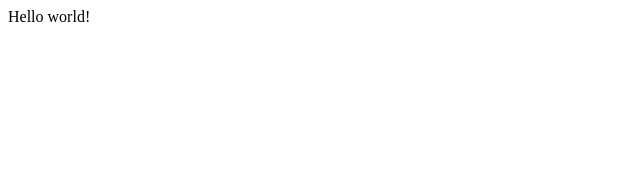
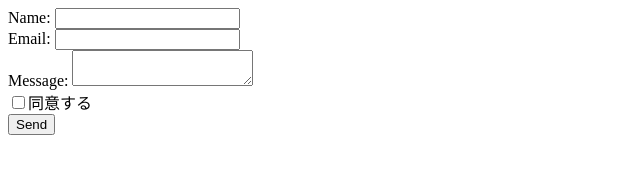
Before and after one commit to akitas-arrow/contact-form-example, a Gatsby site: page / in a window 1280 px wide. Shown: the whole page, without its empty margins (0-640 px from the left). Built offline with nearby package versions, Linux system fonts and the light colour scheme; Gatsby itself is replaced by a stand-in of ours.

Commit message:
フォームテスト

```diff
--- a/package.json
+++ b/package.json
@@ -14,6 +14,7 @@
     "test": "echo \"Write tests! -> https://gatsby.dev/unit-testing\" && exit 1"
   },
   "dependencies": {
+    "formik": "^2.2.6",
     "gatsby": "^2.26.1",
     "react": "^16.12.0",
     "react-dom": "^16.12.0"
--- a/src/pages/index.js
+++ b/src/pages/index.js
@@ -1,5 +1,66 @@
 import React from "react"
+import { Formik, Form, Field, ErrorMessage} from 'formik'
 
 export default function Home() {
-  return <div>Hello world!</div>
+  return (
+    <Formik
+      initialValues={{
+        name:'',
+        email:'',
+        message:'',
+        privacy:false,
+      }}
+      onSubmit={(values, actions) => {
+        alert(JSON.stringify(values, null, 2));
+        actions.setSubmitting(false);
+      }}
+      validate={values => {
+        const emailRegex = /^[A-Z0-9._%+-]+@[A-Z0-9.-]+\.[A-Z]{2,}$/i;
+        const errors = {};
+        if(!values.name) {
+          errors.name = 'Name Required'
+        }
+        if(!values.email || !emailRegex.test(values.email)) {
+          errors.email = 'Valid Email Required'
+        }
+        if(!values.message) {
+          errors.message = 'Message Required'
+        }
+        if(!values.privacy) {
+          errors.privacy = 'Check Required'
+        }
+        return errors;
+      }}
+    >
+      {() => (
+        <Form>
+          <div>
+            <label htmlFor="name">Name: </label>
+            <Field name="name" />
+            <ErrorMessage name="name" />
+          </div>
+
+          <div>
+            <label htmlFor="email">Email: </label>
+            <Field name="email" />
+            <ErrorMessage name="email" />
+          </div>
+
+          <div>
+            <label htmlFor="message">Message: </label>
+            <Field name="message" component="textarea"/>
+            <ErrorMessage name="message" />
+          </div>
+
+          <div>
+            <Field name="privacy" type="checkbox"/>
+            <label htmlFor="privacy">同意する </label>
+            <ErrorMessage name="privacy" />
+          </div>
+
+          <button type="submit">Send</button>
+        </Form>
+      )}
+    </Formik>
+  )
 }
```
Also changed, not shown: 1 other file.
